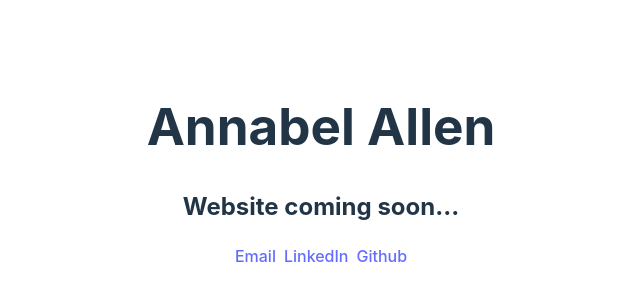
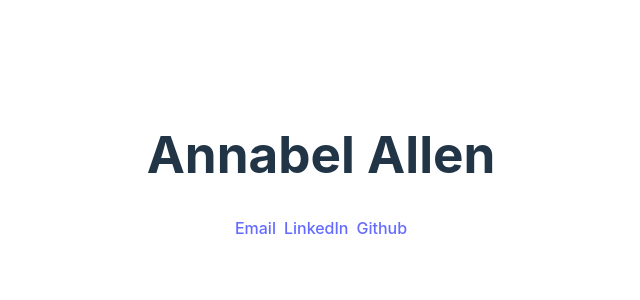
Before and after one commit to annabelja/annabel-allen-dot-com, a React (Vite) app: page / in a window 1280 px wide. Shown: the part 234-534 px from the top of the page, without its empty margins (319-959 px from the left). Built offline with nearby package versions, Linux system fonts and the light colour scheme.

Commit message:
remove coming soon message

```diff
--- a/src/App.tsx
+++ b/src/App.tsx
@@ -5,7 +5,6 @@ function App() {
   return (
     <>
       <h1>Annabel Allen</h1>
-      <h2>Website coming soon...</h2>
       <footer>
         <ContactLinks/>
       </footer>
```
